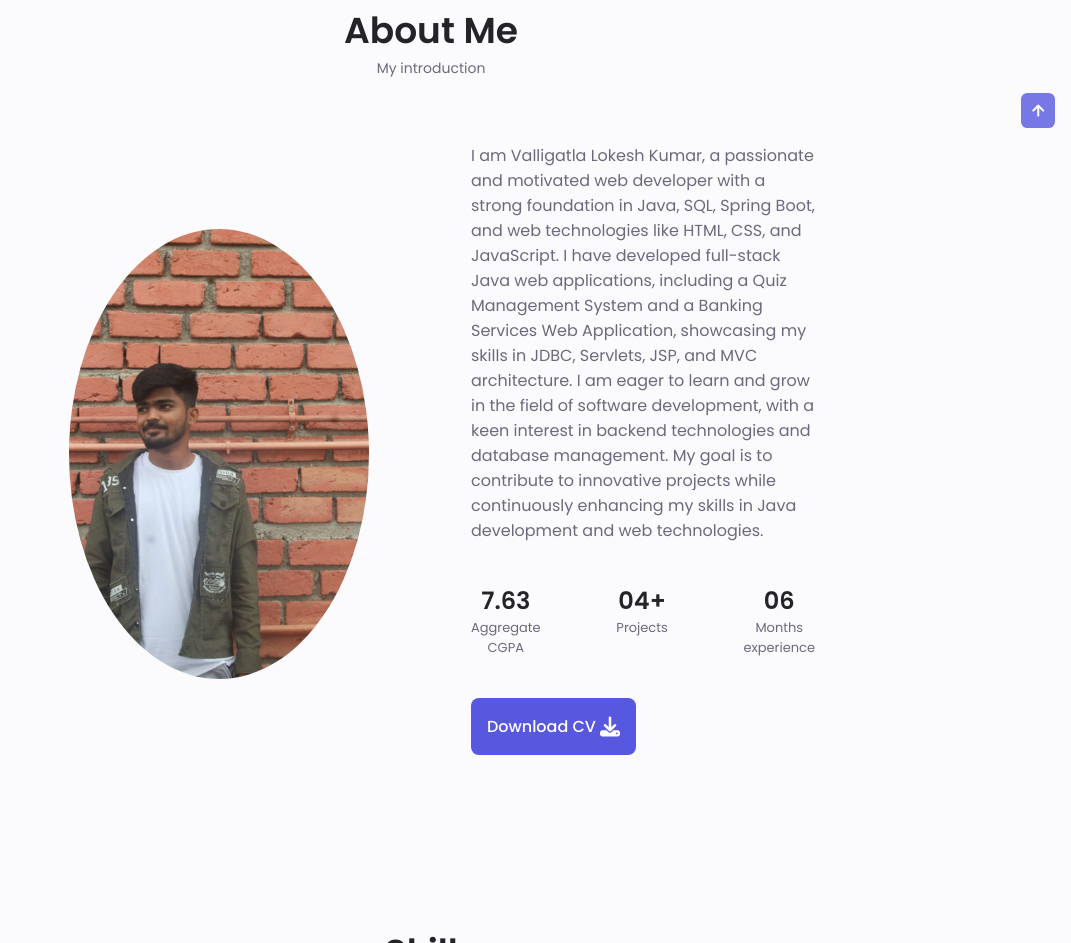
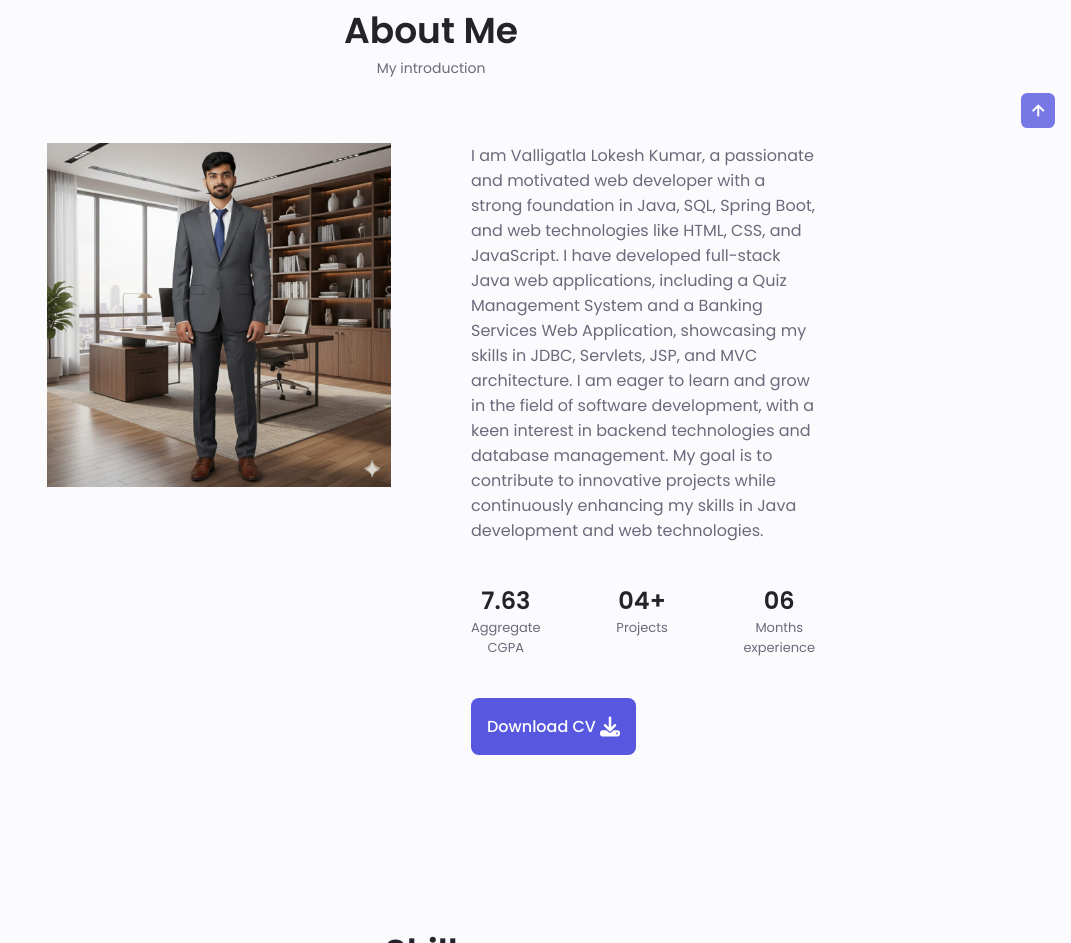
Before and after one commit to Loki9471/My_Portfolio_Profile, a plain HTML site: page index.html in a window 1280 px wide. Shown: the part 832-1775 px from the top of the page, without its empty margins (209-1280 px from the left). Drawn offline with nearby package versions, Linux system fonts and the light colour scheme.

Commit message:
MY PROTOFOLIO

```diff
--- a/index.html
+++ b/index.html
@@ -144,7 +144,7 @@
         <span class="section__subtitle">My introduction</span>
 
         <div class="about__container container grid">
-          <img src="assets\img\about.jpg" alt="" class="about__img" />
+          <img src="assets/img/Profile.jpg" alt="" class="Profile_jpg" />
 
           <div class="about__data">
             <p class="about__description">
```
Also changed, not shown: Portfolio-Website-master/index.html (+1 -1 lines), Portfolio-Website-master/assets/img/Profile.jpg (added), Portfolio-Website-master/assets/img/about.jpg (deleted), assets/img/Profile.jpg (added), assets/img/about.jpg (deleted), 3 other files.
